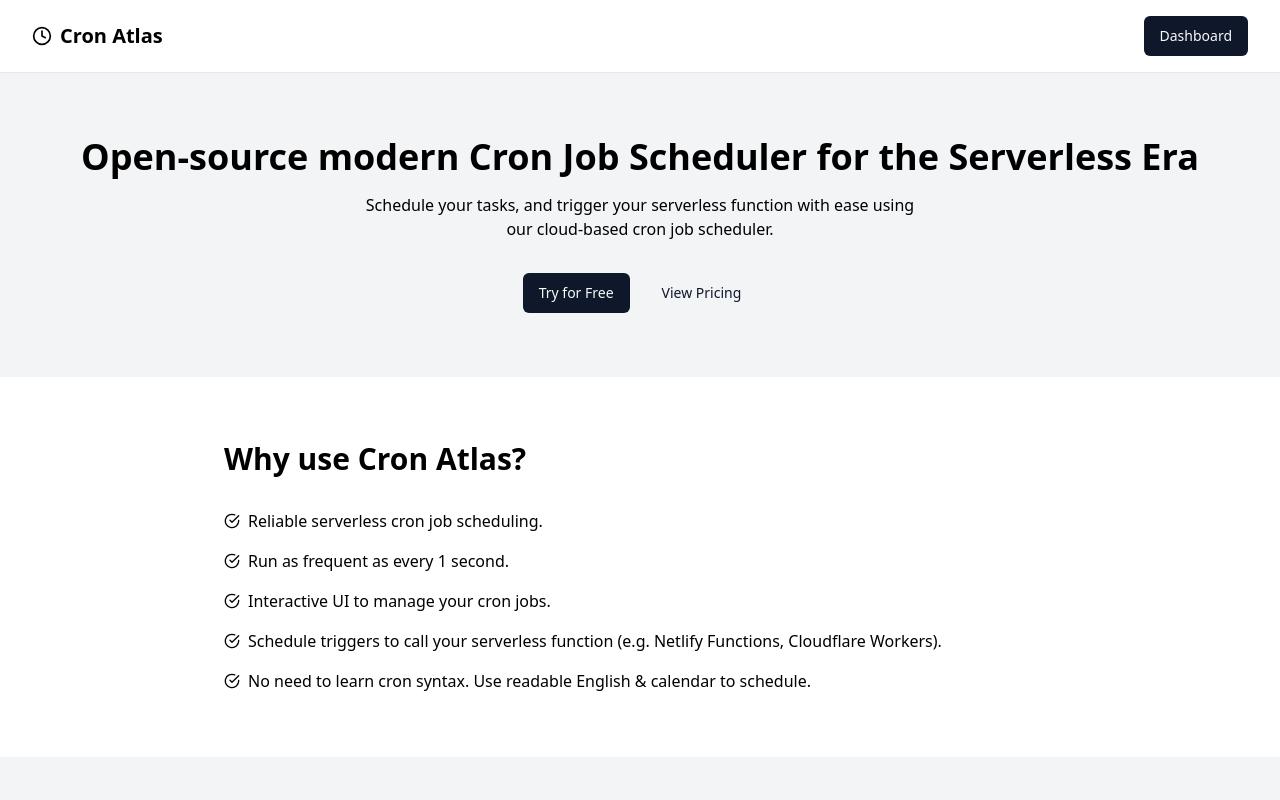
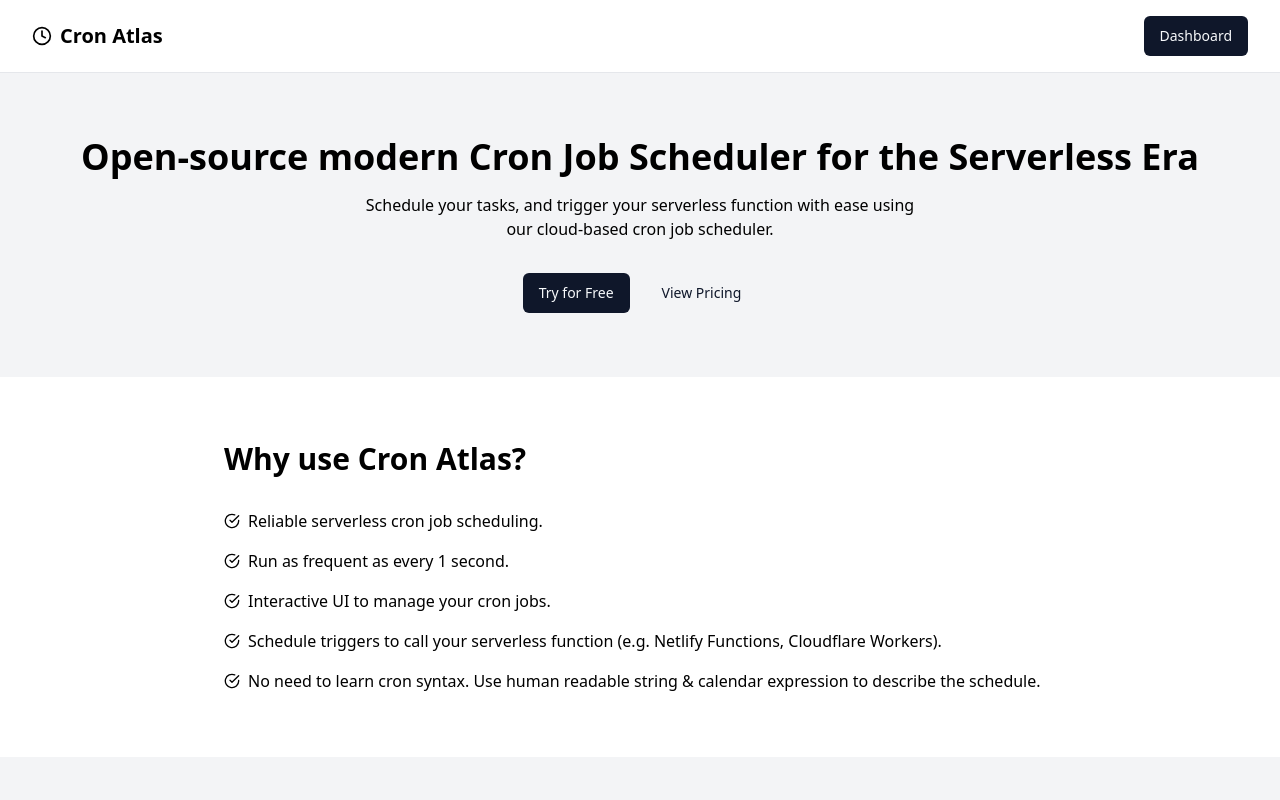
Before and after one commit to pmbanugo/cron-atlas, a React (Vite) app in the folder apps/website/: page / in a window 1280 px wide. Shown: the top 800 px of the page. Built offline with nearby package versions, Linux system fonts and the light colour scheme.

Commit message:
update statement

```diff
--- a/apps/website/src/pages/home.tsx
+++ b/apps/website/src/pages/home.tsx
@@ -65,8 +65,8 @@
             <li className="flex items-start space-x-2">
               <CheckCircle className="w-4 h-4 mt-1" />
               <span>
-                No need to learn cron syntax. Use readable English & calendar to
-                schedule.
+                No need to learn cron syntax. Use human readable string &
+                calendar expression to describe the schedule.
               </span>
             </li>
           </ul>
```
